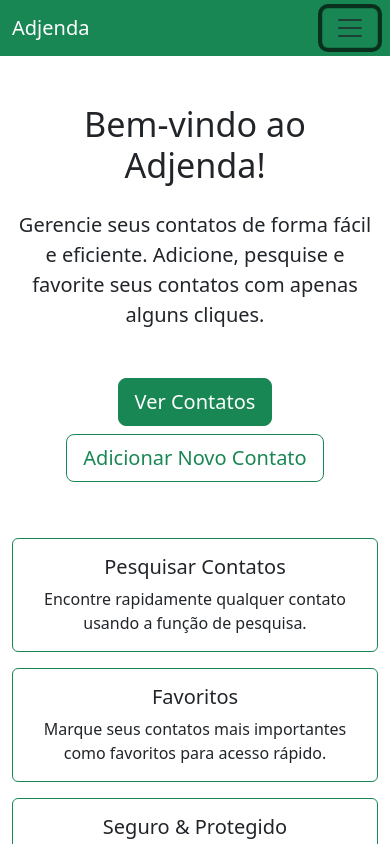
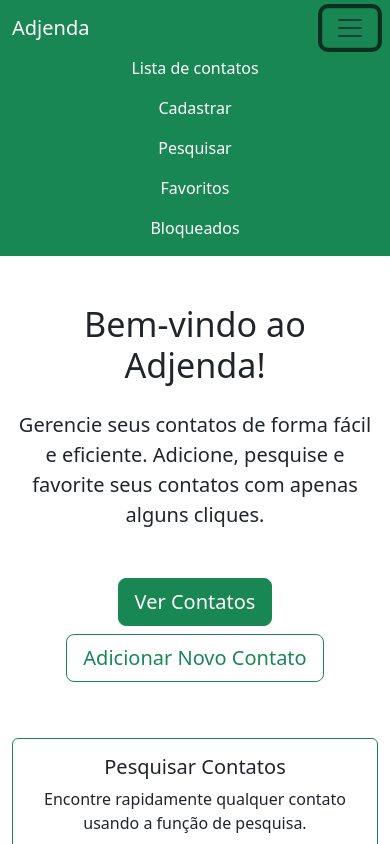
Before and after one commit to h-and-rod/projeto-contatos, an Angular app in the folder ProjetoContatosFrontEnd/: page /home in a window 390 px wide. Both pictures are taken after a click on the button "Toggle navigation". Shown: the top 844 px of the page. Built offline with nearby package versions, Linux system fonts and the light colour scheme.

Commit message:
feat(navbar): make navbar toggler functional
Implemented toggle behavior for the navbar to improve responsiveness and user interaction on smaller screens.

```diff
--- a/ProjetoContatosFrontEnd/src/app/components/navbar/navbar.component.html
+++ b/ProjetoContatosFrontEnd/src/app/components/navbar/navbar.component.html
@@ -1,10 +1,10 @@
 <nav class="navbar navbar-expand-lg bg-success">
   <div class="container-fluid">
     <a class="navbar-brand text-white" routerLink="/home">Adjenda</a>
-    <button class="navbar-toggler" type="button" data-bs-toggle="collapse" data-bs-target="#navbarNav" aria-controls="navbarNav" aria-expanded="false" aria-label="Toggle navigation">
+    <button class="navbar-toggler" type="button" (click)="toggleNavbar()" aria-controls="navbarNav" [attr.aria-expanded]="navbarOpen" aria-label="Toggle navigation">
       <span class="navbar-toggler-icon"></span>
     </button>
-    <div class="collapse navbar-collapse" id="navbarNav">
+    <div class="collapse navbar-collapse" [class.show]="navbarOpen" id="navbarNav">
       <ul class="navbar-nav">
         <li class="nav-item">
           <a class="nav-link text-white" routerLink="/listadecontatos" [routerLinkActive]="['active']">Lista de contatos</a>
--- a/ProjetoContatosFrontEnd/src/app/components/navbar/navbar.component.ts
+++ b/ProjetoContatosFrontEnd/src/app/components/navbar/navbar.component.ts
@@ -7,5 +7,9 @@ import { Component } from '@angular/core';
   styleUrl: './navbar.component.css'
 })
 export class NavbarComponent {
+  navbarOpen = false;
 
+  toggleNavbar() {
+    this.navbarOpen = !this.navbarOpen;
+  }
 }
```
